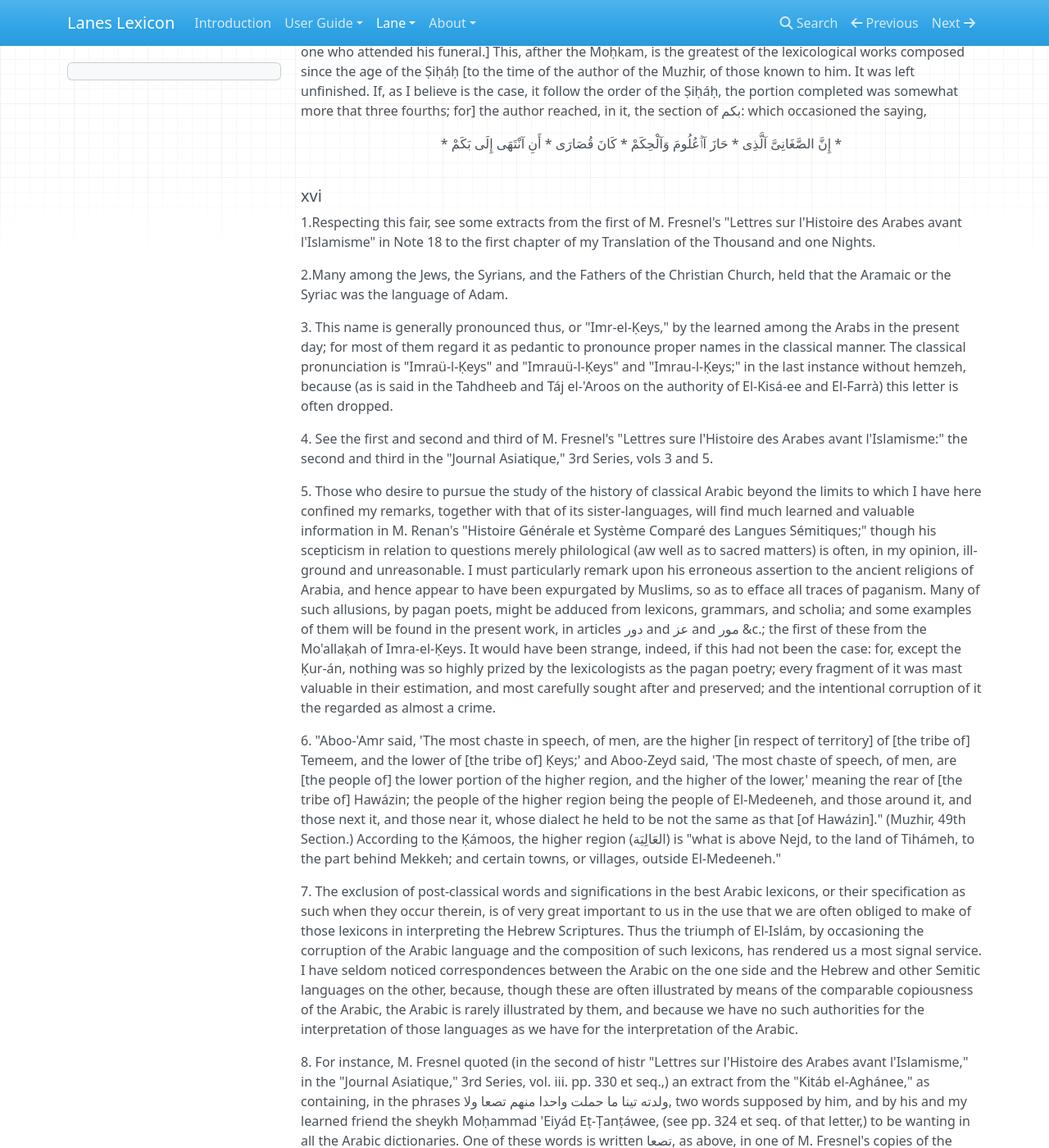
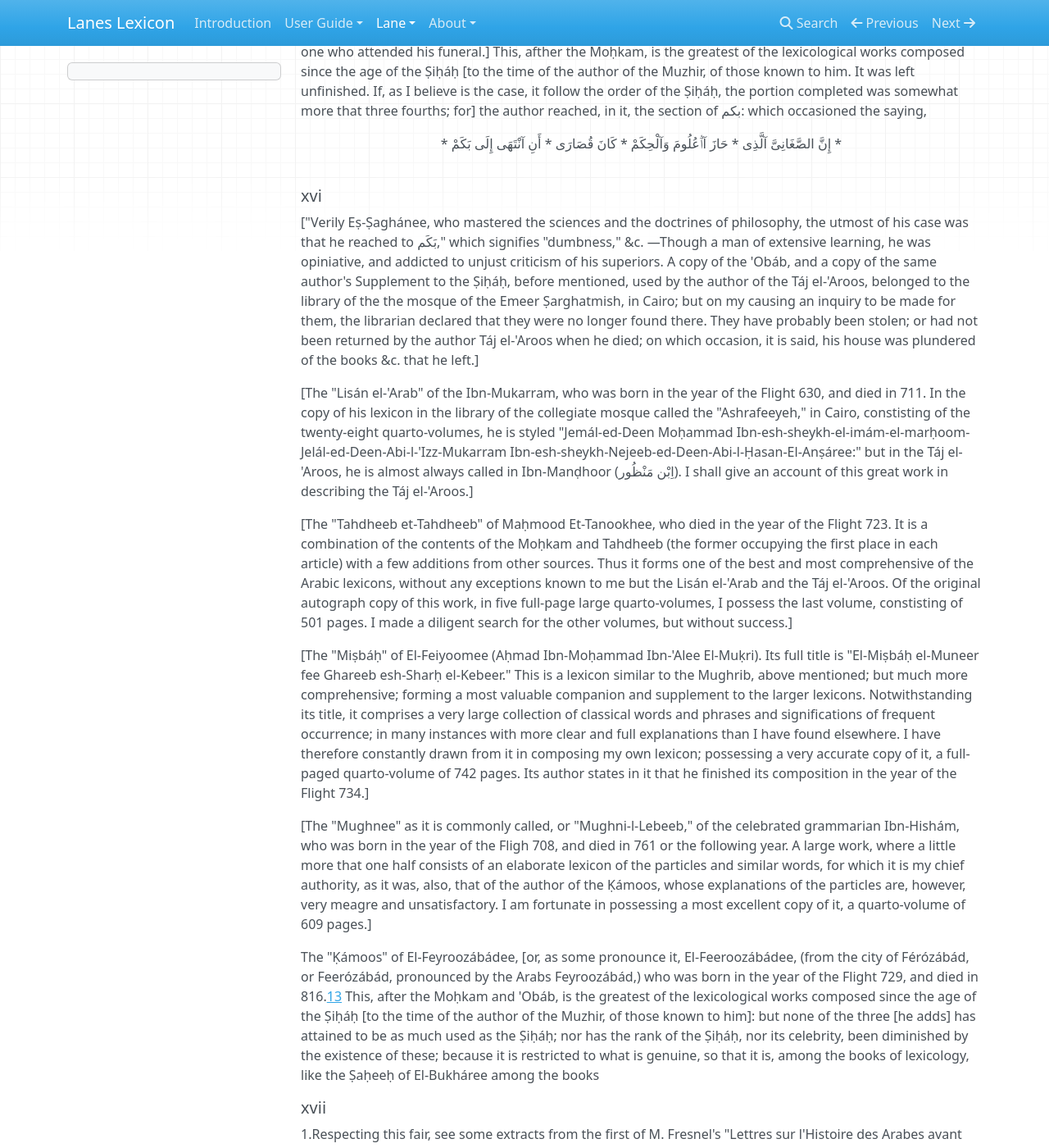
Before and after one commit to laneslexicon/lexicon, an MkDocs documentation site: the page built from docs/lane/preface.md, in a window 1280 px wide and 1400 px high, scrolled down 11713 px. Shown: the whole window at 82% size. Built offline with MkDocs 1.6.1, drawn with Linux system fonts in a browser that asks for light colours; nearby versions of some CDN libraries; old or Windows-style settings are respelled for this version of MkDocs; some of the changed text lies outside the part shown.

Commit message:
page 16 added

```diff
--- a/docs/lane/preface.md
+++ b/docs/lane/preface.md
@@ -97,17 +97,29 @@ The "Moḥkam" of Ibn-Seedeh the Andalusian, who was blind, [as was also his fat
 The "'Obáb" of Eṣ-Ṣaghánee, or Eṣ-Ṣághánee, [who was born in the year of the Flight 577, and died in 660, according to the Muzhir (48th Section), or, as is said in the Táj el-'Aroos (art. صغن), in 655, on the authority of one who attended his funeral.] This, afther the Moḥkam, is the greatest of the lexicological works composed since the age of the Ṣiḥáḥ [to the time of the author of the Muzhir, of those known to him. It was left unfinished. If, as I believe is the case, it follow the order of the Ṣiḥáḥ, the portion completed was somewhat more that three fourths; for] the author reached, in it, the section of بكم: which occasioned the saying,
 
 
- <div align="center">
-
-               * إِنَّ الصَّغَانِىَّ  آلَّذِى  *  حَازَ آٱْعُلُومَ وَآلْحِكَمْ  * كَانَ قُصَارَى * أَنِ آنْتَهَى إِلَى بَكَمْ *
-
- </div>
- <br/>
+<div align="center">
+* إِنَّ الصَّغَانِىَّ  آلَّذِى  *  حَازَ آٱْعُلُومَ وَآلْحِكَمْ  * كَانَ قُصَارَى * أَنِ آنْتَهَى إِلَى بَكَمْ *
+</div>
+<br/>
 
 #####xvi
 
+["Verily Eṣ-Ṣaghánee, who mastered the sciences and the doctrines of philosophy, the utmost of his case was that he reached to بَكَم," which signifies "dumbness," &c. —Though a man of extensive learning, he was opiniative, and addicted to unjust criticism of his superiors. A copy of the 'Obáb, and a copy of the same author's Supplement to the Ṣiḥáḥ, before mentioned, used by the author of the Táj el-'Aroos, belonged to the library of the the mosque of the Emeer Ṣarghatmish, in Cairo; but on my causing an inquiry to be made for them, the librarian declared that they were no longer found there. They have probably been stolen; or had not been returned by the author Táj el-'Aroos when he died; on which occasion, it is said, his house was plundered of the books &c. that he left.]
 
 
+[The "Lisán el-'Arab" of the Ibn-Mukarram, who was born in the year of the Flight 630, and died in 711. In the copy of his lexicon in the library of the collegiate mosque called the "Ashrafeeyeh," in Cairo, constisting of the twenty-eight quarto-volumes, he is styled "Jemál-ed-Deen Moḥammad Ibn-esh-sheykh-el-imám-el-marḥoom-Jelál-ed-Deen-Abi-l-'Izz-Mukarram Ibn-esh-sheykh-Nejeeb-ed-Deen-Abi-l-Ḥasan-El-Anṣáree:" but in the Táj el-'Aroos, he is almost always called in Ibn-Manḍhoor (اِبْن مَنْظُور). I shall give an account of this great work in describing the Táj el-'Aroos.]
+
+[The "Tahdheeb et-Tahdheeb" of Maḥmood Et-Tanookhee, who died in the year of the Flight 723. It is a combination of the contents of the Moḥkam and Tahdheeb (the former occupying the first place in each article) with a few additions from other sources. Thus it forms one of the best and most comprehensive of the Arabic lexicons, without any exceptions known to me but the Lisán el-'Arab and the Táj el-'Aroos. Of the original autograph copy of this work, in five full-page large quarto-volumes, I possess the last volume, constisting of 501 pages. I made a diligent search for the other volumes, but without success.]
+
+[The "Miṣbáḥ" of El-Feiyoomee (Aḥmad Ibn-Moḥammad Ibn-'Alee El-Muḳri). Its full title is "El-Miṣbáḥ el-Muneer fee Ghareeb esh-Sharḥ el-Kebeer." This is a lexicon similar to the Mughrib, above mentioned; but much more comprehensive; forming a most valuable companion and supplement to the larger lexicons. Notwithstanding its title, it comprises a very large collection of classical words and phrases and significations of frequent occurrence; in many instances with more clear and full explanations than I have found elsewhere. I have therefore constantly drawn from it in composing my own lexicon; possessing a very accurate copy of it, a full-paged quarto-volume of 742 pages. Its author states in it that he finished its composition in the year of the Flight 734.]
+
+[The "Mughnee" as it is commonly called, or "Mughni-l-Lebeeb," of the celebrated grammarian Ibn-Hishám, who was born in the year of the Fligh 708, and died in 761 or the following year. A large work, where a little more that one half consists of an elaborate lexicon of the particles and similar words, for which it is my chief authority, as it was, also, that of the author of the Ḳámoos, whose explanations of the particles are, however, very meagre and unsatisfactory. I am fortunate in possessing a most excellent copy of it, a quarto-volume of 609 pages.]
+
+
+The "Ḳámoos" of El-Feyroozábádee, [or, as some pronounce it, El-Feeroozábádee, (from the city of Férózábád, or Feerózábád, pronounced by the Arabs Feyroozábád,) who was born in the year of the Flight 729, and died in 816.[13](#n13) This, after the Moḥkam and 'Obáb, is the greatest of the lexicological works composed since the age of the Ṣiḥáḥ [to the time of the author of the Muzhir, of those known to him]: but none of the three [he adds] has attained to be as much used as the Ṣiḥáḥ; nor has the rank of the Ṣiḥáḥ, nor its celebrity, been diminished by the existence of these; because it is restricted to what is genuine, so that it is, among the books of lexicology, like the Ṣaḥeeḥ of El-Bukháree among the books
+
+
+#####xvii
 
 
 <a name="n1">1.</a>Respecting this fair, see some extracts from the first of M. Fresnel's "Lettres sur l'Histoire des Arabes avant l'Islamisme" in Note 18 to the first chapter of my Translation of the Thousand and one Nights.
@@ -145,3 +157,6 @@ The "'Obáb" of Eṣ-Ṣaghánee, or Eṣ-Ṣághánee, [who was born in the yea
 <a name="n11">11. </a> In the present work, whatever is given as on the authority of El-Leyth is from the 'Eyn; I believe, through the medium of the Tahdheeb of El-Azheree, except, perhaps, in a very few instances: and from the 'Eyn also is generally derived (probably in almost every instance) what is given as on the authority of El-Khaleel.
 
 <a name="n12">12. </a> I have the express authority of the Táj el-'Aroos (in art. خلك) for thus writing the name of this author.
+
+
+<a name="n13">13. </a> It is stated at the end of article وجد in the Táj el-'Aroos that the author of the Ḳámoos wrote at the end of the first volume of the second copy of that work made by his own hand, which volume ended with the article above mentioned, that he finished the transcription of that volume in Dhu-l-Ḥijjeh 768.
```
